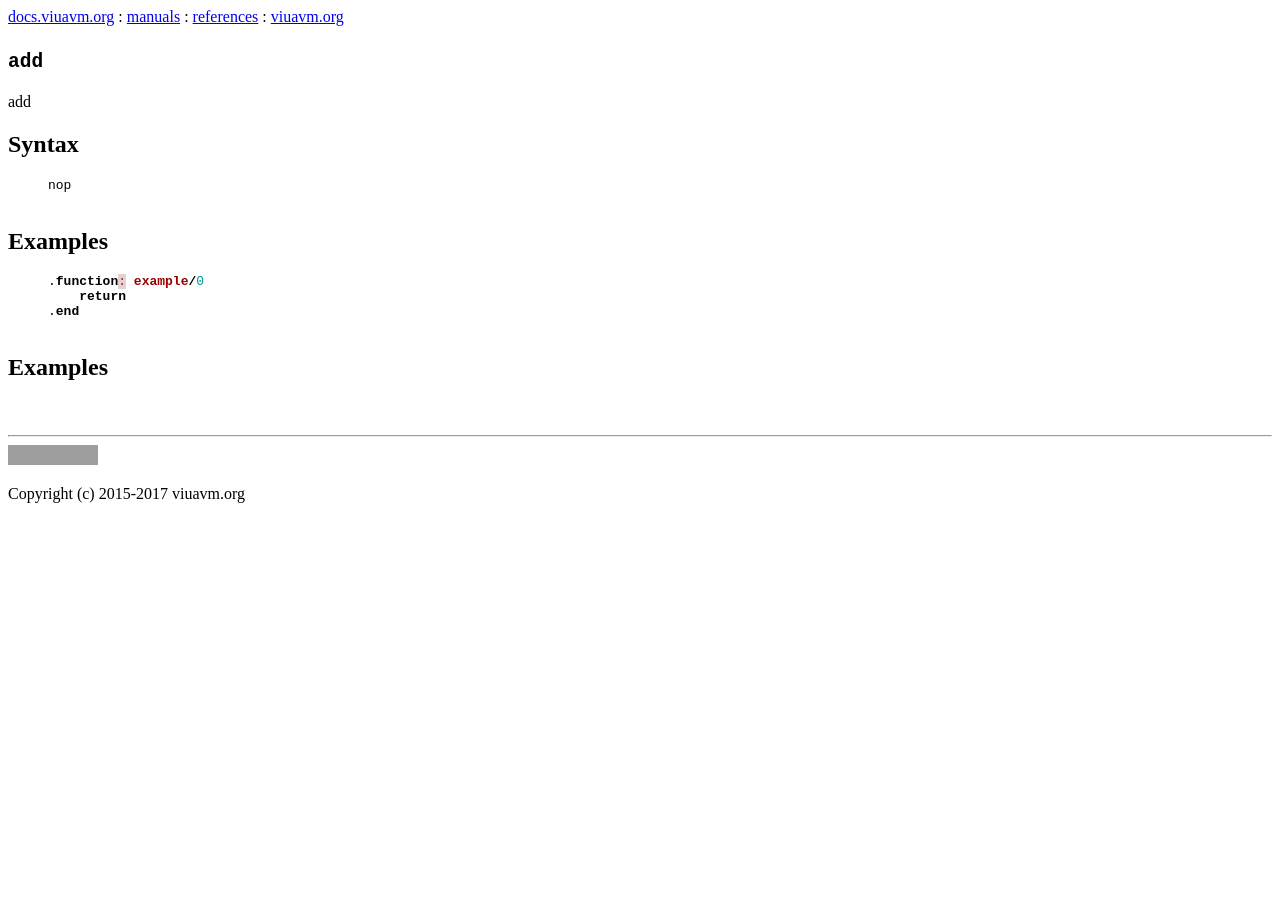
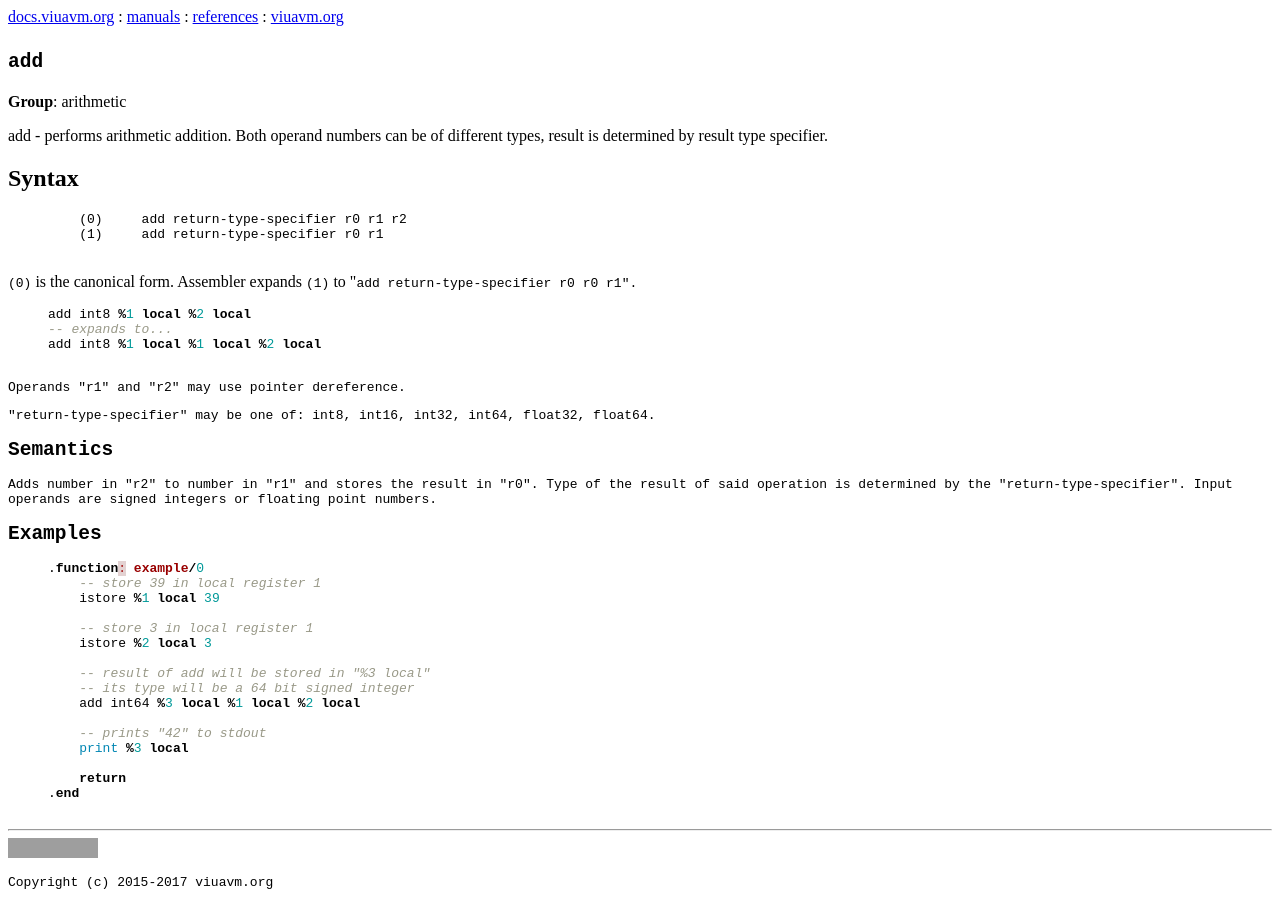
Before and after one commit to marekjm/docs.viuavm.org, a Jekyll site: the page built from _isa/add.html, in a window 1280 px wide. Built offline with Jekyll 4.4.1, drawn with Linux system fonts in a browser that asks for light colours; grey boxes are pictures that could not be loaded.

Commit message:
More docs

```diff
--- a/_isa/add.html
+++ b/_isa/add.html
@@ -2,23 +2,52 @@
 title: add
 layout: default
 summary: >
-    add
+    add - performs arithmetic addition.
 ---
 
 <section class="chapter">
     <h1> <code> {{ page.title }} </code> </h1>
 
+    <p> <strong>Group</strong>: arithmetic </p>
+
     <p class="summary">
         {{ page.summary }}
+        Both operand numbers can be of different types, result is determined by result type specifier.
     </p>
 </section>
 
 <section class="chapter">
     <h2> Syntax </h2>
 
+    {% highlight text %}
+    (0)     add return-type-specifier r0 r1 r2
+    (1)     add return-type-specifier r0 r1
+    {% endhighlight %}
+
+    <p>
+        <code>(0)</code> is the canonical form.
+        Assembler expands <code>(1)</code> to "<code>add return-type-specifier r0 r0 r1".
+    </p>
+
     {% highlight lua %}
-nop
+add int8 %1 local %2 local
+-- expands to...
+add int8 %1 local %1 local %2 local
     {% endhighlight %}
+
+    <p> Operands "r1" and "r2" may use pointer dereference. </p>
+
+    <p> "return-type-specifier" may be one of: int8, int16, int32, int64, float32, float64. </p>
+</section>
+
+<section class="chapter">
+    <h2> Semantics </h2>
+
+    <p>
+        Adds number in "r2" to number in "r1" and stores the result in "r0".
+        Type of the result of said operation is determined by the "return-type-specifier".
+        Input operands are signed integers or floating point numbers.
+    </p>
 </section>
 
 <section class="chapter">
@@ -26,13 +55,20 @@ nop
 
     {% highlight lua %}
 .function: example/0
+    -- store 39 in local register 1
+    istore %1 local 39
+
+    -- store 3 in local register 1
+    istore %2 local 3
+
+    -- result of add will be stored in "%3 local"
+    -- its type will be a 64 bit signed integer
+    add int64 %3 local %1 local %2 local
+
+    -- prints "42" to stdout
+    print %3 local
+
     return
 .end
     {% endhighlight %}
 </section>
-
-<section class="chapter">
-    <h2> Examples </h2>
-
-    <p> &nbsp; </p>
-</section>
```
Also changed, not shown: _isa/div.html (+43 -8 lines), _isa/istore.html (+12 -8 lines), _isa/izero.html (+14 -4 lines).
